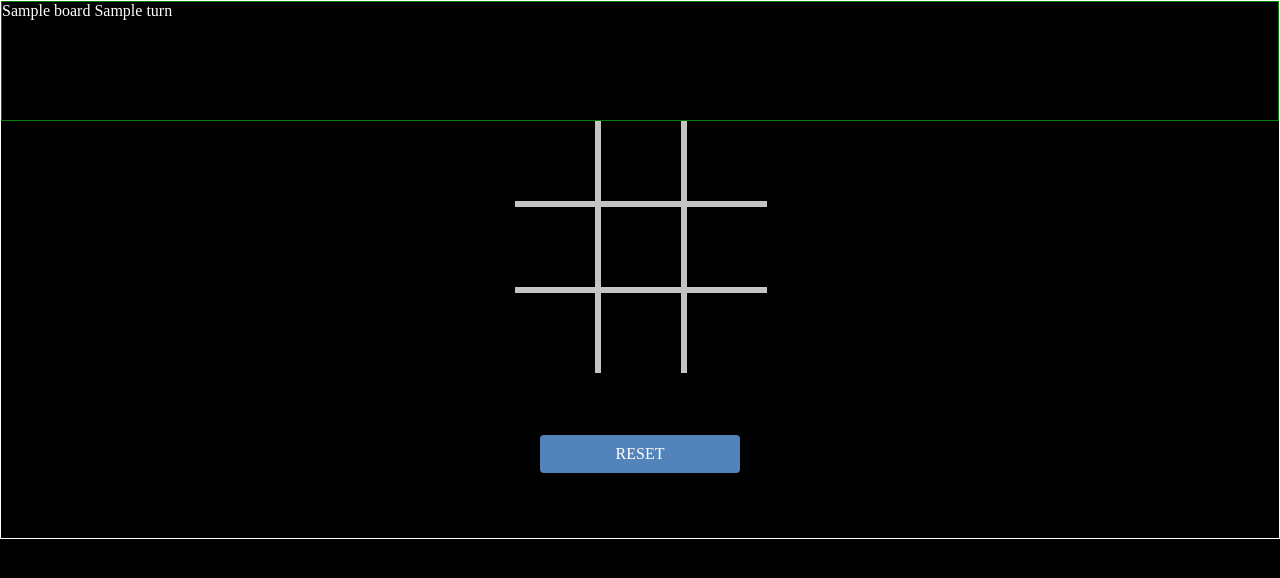
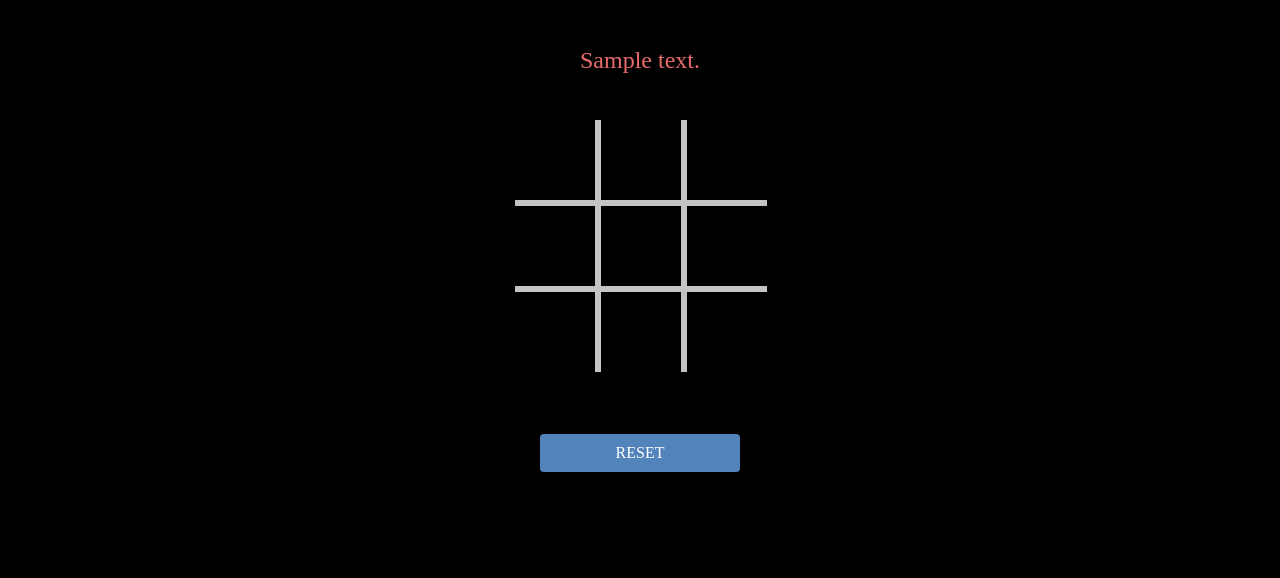
Before and after one commit to zxcqwe4906/tic_tac_toe_game, a FastAPI app: template templates/tic_tac_toe.html in a window 1280 px wide. Shown: the top 578 px of the page. Run offline with FastAPI, Linux system fonts and the light colour scheme; the template is opened without the code that fills it: most values are stand-ins (such as "Sample title", 1, 10 or a date in 2020).

Commit message:
check is_end, print end text
- add end text in html if game is end
- check if game is end or draw...

```diff
--- a/main.py
+++ b/main.py
@@ -2,6 +2,8 @@ from fastapi import FastAPI, Request
 from fastapi.staticfiles import StaticFiles
 from fastapi.templating import Jinja2Templates
 from typing import Optional
+from game import Game, Player
+from utils import html_str_to_board
 
 app = FastAPI()
 app.mount("/static", StaticFiles(directory="static"), name="static")
@@ -24,11 +26,27 @@ def get(request: Request, board: Optional[str] = "000000000"):
     else:
         raise ValueError("board invalid")
 
+    g = Game(Player(0), Player(1))
+    g.board = html_str_to_board(board)
+    is_end = g.is_end()
+
+    print(f'is_end: {is_end}')
+    if is_end == 1:
+        end_text = 'Circle Win !!'
+    elif is_end == 2:
+        end_text = 'Cross Win !!'
+    elif is_end == 3:
+        end_text = 'Draw'
+    else:
+        end_text = ''
+
     return templates.TemplateResponse(
         "tic_tac_toe.html",
         {
             "request": request,
             "board": board,
             "turn": turn,
+            "is_end": is_end,
+            "end_text": end_text
         }
     )
--- a/static/style.css
+++ b/static/style.css
@@ -6,7 +6,6 @@ body {
 
 .wrapper {
     display: grid;
-    border: 1px solid white;
     grid-template-rows: 15vh 3fr 2fr;
 }
 
@@ -92,3 +91,10 @@ body {
     padding-right: 18px;
     border-radius: 4px;
 }
+
+.end-text {
+    margin: auto;
+    color: #e86c6c;
+    text-align: center;
+    font-size: x-large;
+}
--- a/templates/tic_tac_toe.html
+++ b/templates/tic_tac_toe.html
@@ -9,10 +9,10 @@
   </head>
   <body>
         <div class="wrapper">
-            <div class="item">{{board}} {{turn}}</div>
+            <div class="end-text">{{end_text}}</div>
             <div id="tic-tac-toe">
                 {% for i in range(9) %}
-                <div class="box" id="box-{{i+1}}" onclick="window.location='/?board={{board[:i] + turn + board[i+1:] if board[i] == '0' else board}}'">
+                <div class="box" id="box-{{i+1}}" onclick="window.location='/?board={{board[:i] + turn + board[i+1:] if (board[i] == '0' and is_end == 0) else board}}'">
                     {% if board[i] == '1'%}
                         <div class="circle"></div>
                     {% elif board[i] == '2'%}
```
Also changed, not shown: utils.py (added, +12 -0 lines).
